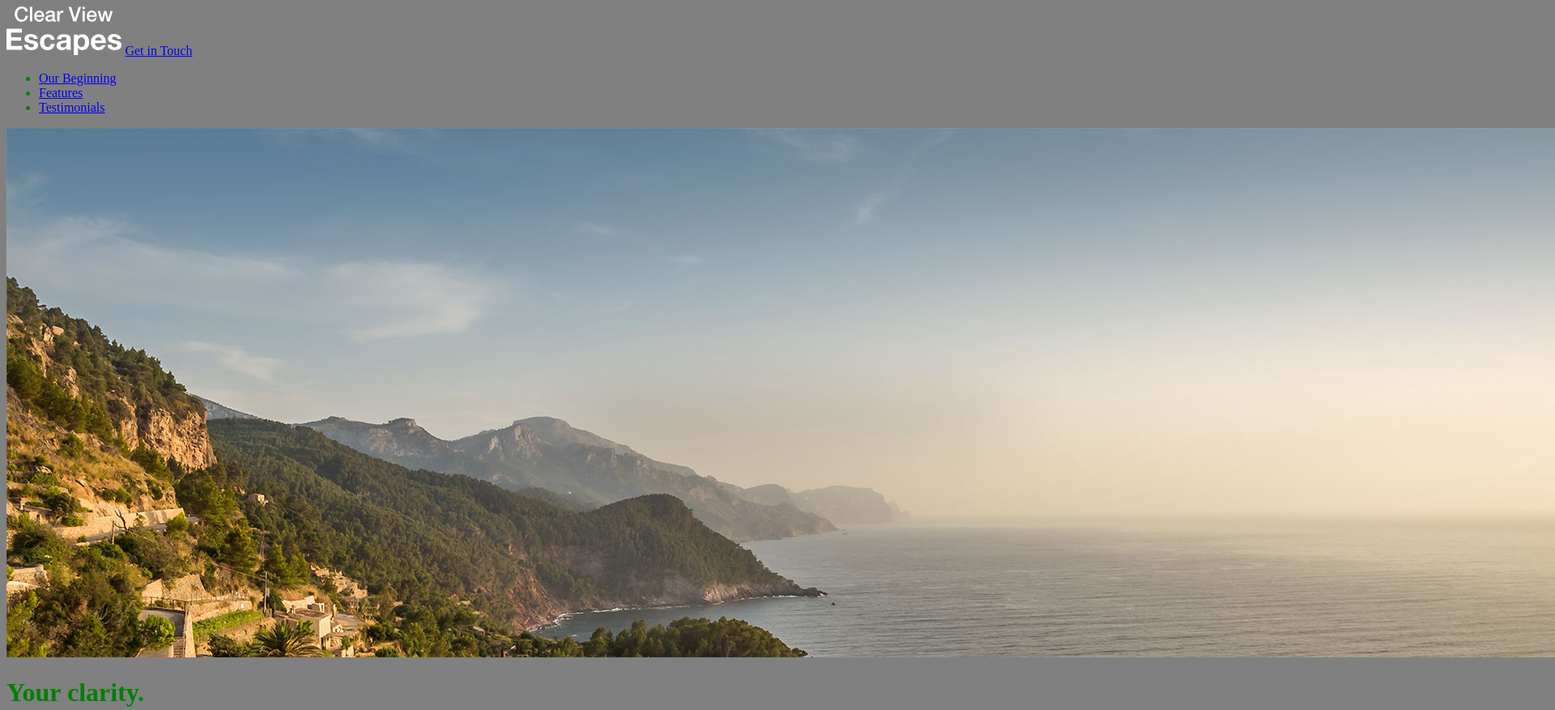
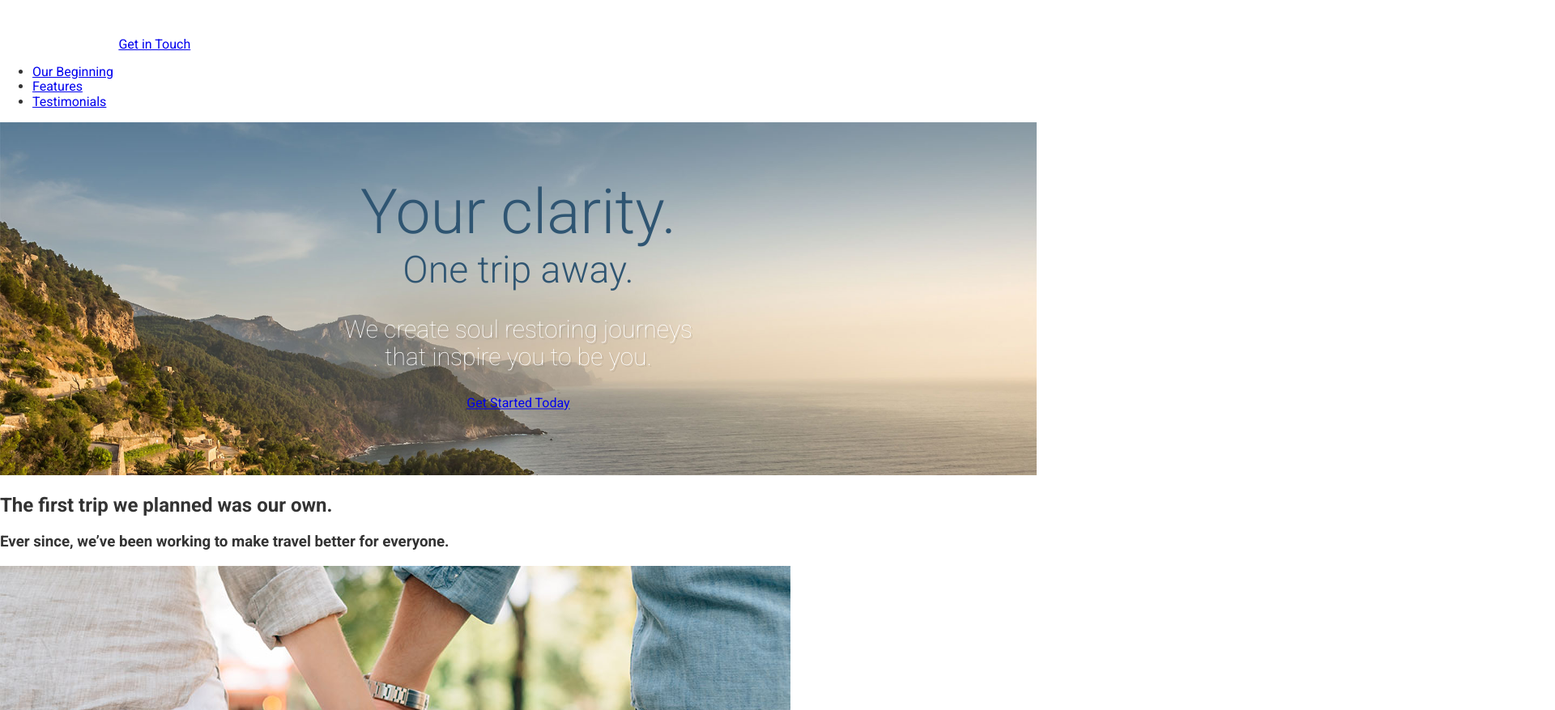
Before and after one commit to psheny/baahn-agency, a website built with webpack: page app/index.html in a window 1280 px wide. Shown: the top 877 px of the page at 81% size, 1920 px wide, since content can reach past the window. Built offline with nearby package versions, Linux system fonts and the light colour scheme.

Commit message:
Styled .large-hero block text

```diff
--- a/app/assets/scripts/App.js
+++ b/app/assets/scripts/App.js
@@ -1,2 +1 @@
 import '../styles/styles.css'
-alert('Hello, it is a test once again and again')
--- /dev/null
+++ b/app/assets/styles/base/_global.css
@@ -0,0 +1,9 @@
+body {
+  font-family: 'Roboto', sans-serif;
+  color: #333;
+}
+
+img {
+  max-width: 100%;
+  height: auto;
+}
--- /dev/null
+++ b/app/assets/styles/modules/_large-hero.css
@@ -0,0 +1,37 @@
+.large-hero {
+  position: relative;
+
+  &__text-content {
+    position: absolute;
+    top: 50%;
+    transform: translateY(-50%);
+    left: 0;
+    width: 100%;
+    text-align: center;
+  }
+
+  &__title {
+    font-weight: 300;
+    color: #2f5572;
+    font-size: 4.8rem;
+    margin: 0;
+  }
+
+  &__subtitle {
+    font-weight: 300;
+    color: #2f5572;
+    font-size: 2.9rem;
+    margin: 0;
+  }
+
+  &__description {
+    color: #fff;
+    font-size: 1.875rem;
+    font-weight: 100;
+    text-shadow: 2px 2px 0 rgba(0, 0, 0, 0.1);
+    max-width: 30rem;
+    margin-left: auto;
+    margin-right: auto;
+  }
+
+}
--- a/app/assets/styles/styles.css
+++ b/app/assets/styles/styles.css
@@ -1,12 +1,3 @@
-body {
-  color: green;
-  background: grey
-}
-
-$mainBlue: #2f5572;
-
-.large-hero {
-  h2 {
-    color: $mainBlue;
-  }
-}
+@import 'normalize.css';
+@import 'base/_global';
+@import 'modules/_large-hero';
--- a/app/index.html
+++ b/app/index.html
@@ -22,10 +22,12 @@
 
   <div class="large-hero">
     <img src="assets/images/hero--large.jpg">
-    <h1>Your clarity.</h1>
-    <h2>One trip away.</h2>
-    <p>We create soul restoring journeys that inspire you to be you.</p>
-    <p><a href="#">Get Started Today</a></p>
+    <div class="large-hero__text-content">
+      <h1 class="large-hero__title">Your clarity.</h1>
+      <h2 class="large-hero__subtitle">One trip away.</h2>
+      <p class="large-hero__description">We create soul restoring journeys that inspire you to be you.</p>
+      <p><a href="#">Get Started Today</a></p>
+    </div>
   </div>
 
   <div id="our-beginning">
--- a/package.json
+++ b/package.json
@@ -27,6 +27,7 @@
     "autoprefixer": "^10.4.2",
     "css-loader": "^6.6.0",
     "postcss": "^8.4.6",
+    "postcss-import": "^14.0.2",
     "postcss-loader": "^6.2.1",
     "postcss-nested": "^5.0.6",
     "postcss-simple-vars": "^6.0.3",
--- a/postcss.config.js
+++ b/postcss.config.js
@@ -1,5 +1,6 @@
 module.exports = {
   plugins: [
+    require('postcss-import'),
     require('postcss-simple-vars'),
     require('postcss-nested'),
     require('autoprefixer')
--- a/webpack.config.js
+++ b/webpack.config.js
@@ -19,7 +19,7 @@ module.exports = {
         test: /\.css$/i,
         use: [
           'style-loader',
-          'css-loader?url=false',
+          'css-loader',
           {
             loader: 'postcss-loader'
             /* Didn't work, removed to postcss.config.js
```
Also changed, not shown: app/bundled.js (+2 -2 lines), 1 other file.
